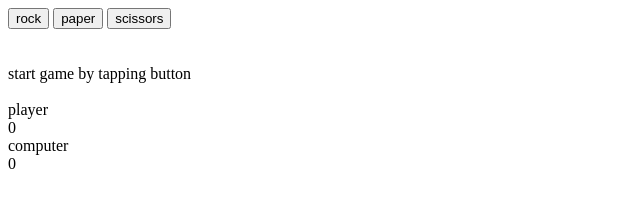
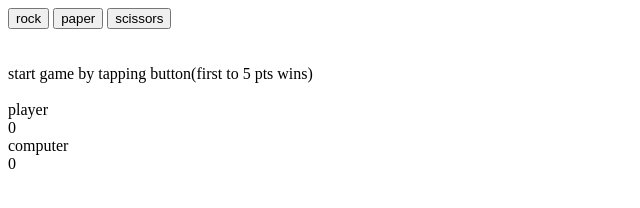
Before and after one commit to Strawwberii/Rock-Paper-Scissors-JS, a plain HTML site: page index.html in a window 1280 px wide. Shown: the whole page, without its empty margins (0-640 px from the left). Drawn offline with Linux system fonts and the light colour scheme.

Commit message:
change base result text

```diff
--- a/index.html
+++ b/index.html
@@ -14,7 +14,7 @@
     </div>
     <br><br>
     <div id="scoreBoard">
-        <div id="roundResult">start game by tapping button</div>
+        <div id="roundResult">start game by tapping button(first to 5 pts wins)</div>
         <br>
         <div>player</div>
         <div id="playerScore">0</div>
```
